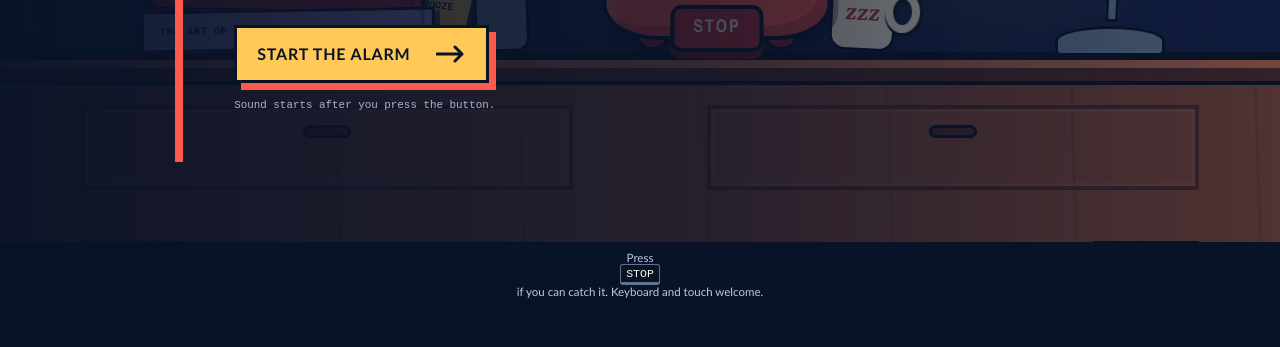
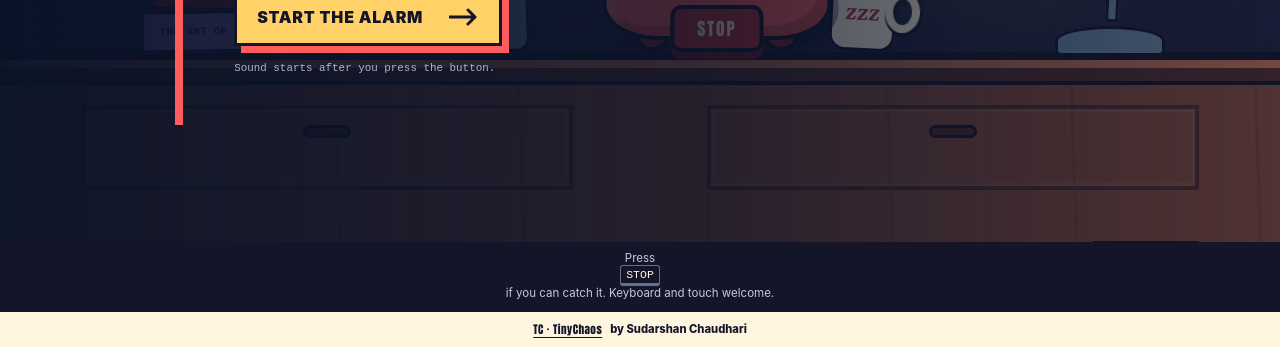
Before and after one commit to SUDARSHANCHAUDHARI/SnoozeEscape, a website: page index.html in a window 1280 px wide. Shown: the part 520-867 px from the top of the page. Before the commit the page ends 827 px from the top, so only its background shows below. Drawn offline with Linux system fonts and the light colour scheme.

Commit message:
fix: align shared TinyChaos UI

```diff
--- a/index.html
+++ b/index.html
@@ -9,7 +9,7 @@
     />
     <meta name="application-name" content="SnoozeEscape" />
     <meta name="referrer" content="no-referrer" />
-    <meta name="theme-color" content="#15234d" />
+    <meta name="theme-color" content="#15152a" />
     <meta property="og:title" content="SnoozeEscape — The alarm that fights back" />
     <meta
       property="og:description"
@@ -203,6 +203,11 @@
       <p class="instructions" id="instructions">
         Press <kbd>Stop</kbd> if you can catch it. Keyboard and touch welcome.
       </p>
+
+      <footer class="collection-credit">
+        <a href="../TinyChaos/">TC · TinyChaos</a>
+        <span>by Sudarshan Chaudhari</span>
+      </footer>
     </main>
   </body>
 </html>
--- a/styles.css
+++ b/styles.css
@@ -1,21 +1,26 @@
 :root {
-  --ink: #091328;
-  --midnight: #15234d;
-  --dawn: #314a79;
-  --sky: #617aa2;
-  --paper: #fff7df;
+  --ink: #15152a;
+  --paper: #fff5df;
+  --coral: #ff5d5d;
+  --blue: #4f7cff;
+  --butter: #ffd166;
+  --mint: #58d6a9;
+  --lilac: #b695ff;
+  --midnight: #24233f;
+  --dawn: var(--blue);
+  --sky: var(--lilac);
   --wood: #81483a;
   --wood-dark: #512b2a;
   --wood-light: #b86b4f;
-  --alarm: #ff594d;
+  --alarm: var(--coral);
   --alarm-dark: #ba2e35;
-  --amber: #ffc857;
-  --lcd: #b9ffc8;
+  --amber: var(--butter);
+  --lcd: var(--mint);
   --lcd-dark: #173d39;
-  --lavender: #b9a4e8;
+  --lavender: var(--lilac);
   --outline: 3px solid var(--ink);
-  --display: "Arial Narrow", "Avenir Next Condensed", "Trebuchet MS", sans-serif;
-  --body: "Trebuchet MS", "Avenir Next", Arial, sans-serif;
+  --display: Impact, Haettenschweiler, "Arial Narrow Bold", "Franklin Gothic Condensed", sans-serif;
+  --body: Inter, ui-rounded, "SF Pro Rounded", "Segoe UI", sans-serif;
   --mono: "Courier New", Courier, monospace;
 }
 
@@ -26,14 +31,15 @@
 }
 
 html {
-  min-width: 320px;
+  min-width: 0;
   background: var(--ink);
 }
 
 body {
-  min-width: 320px;
+  min-width: 0;
   min-height: 100vh;
   margin: 0;
+  overflow-x: clip;
   color: var(--paper);
   background: var(--midnight);
   font-family: var(--body);
@@ -52,7 +58,7 @@ button {
 button:focus-visible,
 input:focus-visible,
 a:focus-visible {
-  outline: 4px solid var(--amber);
+  outline: 4px solid var(--blue);
   outline-offset: 4px;
 }
 
@@ -1338,6 +1344,32 @@ a:focus-visible {
   text-align: center;
 }
 
+.collection-credit {
+  position: relative;
+  z-index: 60;
+  display: flex;
+  min-height: 38px;
+  align-items: center;
+  justify-content: center;
+  gap: 0.35rem 0.5rem;
+  padding: 0.55rem 1rem;
+  color: var(--ink);
+  background: var(--paper);
+  border-top: var(--outline);
+  font-size: 0.7rem;
+  font-weight: 800;
+  line-height: 1.2;
+  text-align: center;
+}
+
+.collection-credit a {
+  color: inherit;
+  font-family: var(--display);
+  font-weight: 900;
+  letter-spacing: 0.04em;
+  text-underline-offset: 3px;
+}
+
 kbd {
   margin: 0 0.25rem;
   padding: 0.14rem 0.34rem;
@@ -1612,6 +1644,10 @@ kbd {
 }
 
 @media (max-width: 420px) {
+  .collection-credit {
+    flex-wrap: wrap;
+  }
+
   .reset-button {
     max-width: 62px;
     line-height: 1.05;
```
